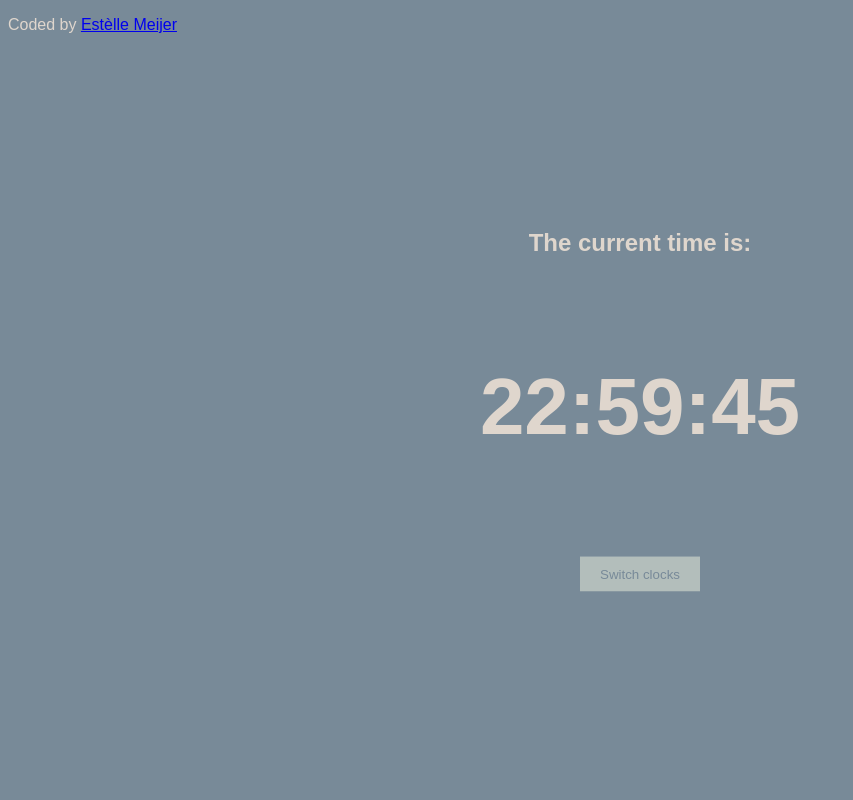
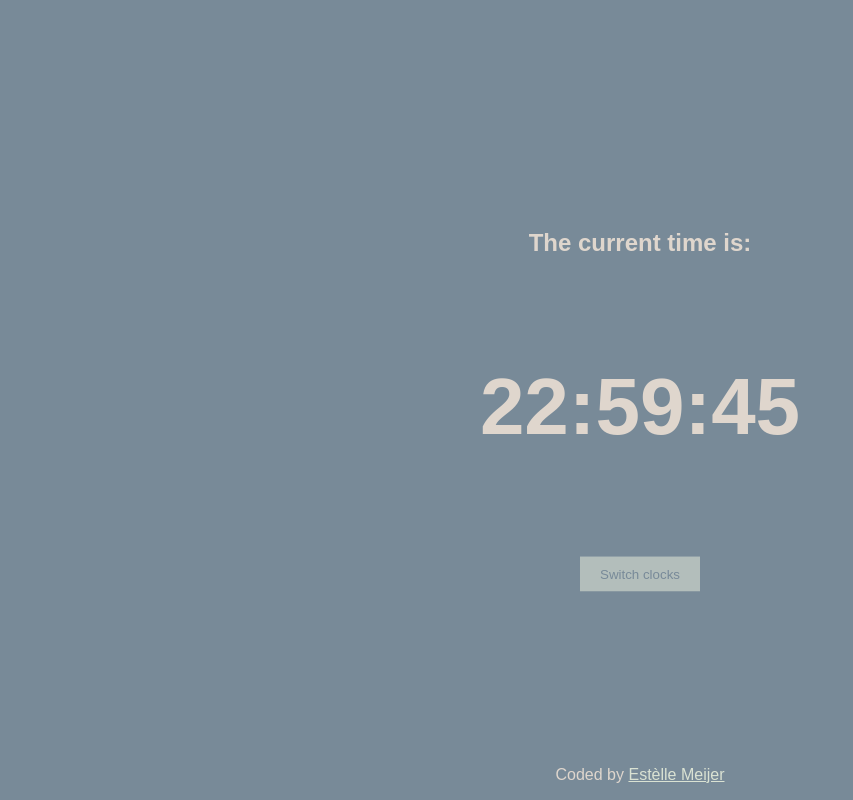
Before and after one commit to meijerestelle/js-clock, a plain HTML site: page index.html in a window 1280 px wide. Shown: the whole page, without its empty margins (0-853 px from the left). Drawn offline with Linux system fonts and the light colour scheme; files whose address does not match are found by name.

Commit message:
Modified attribution

```diff
--- a/css/styles.css
+++ b/css/styles.css
@@ -41,3 +41,14 @@ button {
     border: none;
     padding: 10px 20px;
 }
+
+.attribution {
+    position: absolute;
+    left: 50%;
+    transform: translateX(-50%);
+    bottom: 0;
+}
+
+.attribution>a {
+    color: #DAE2D3;
+}
```
